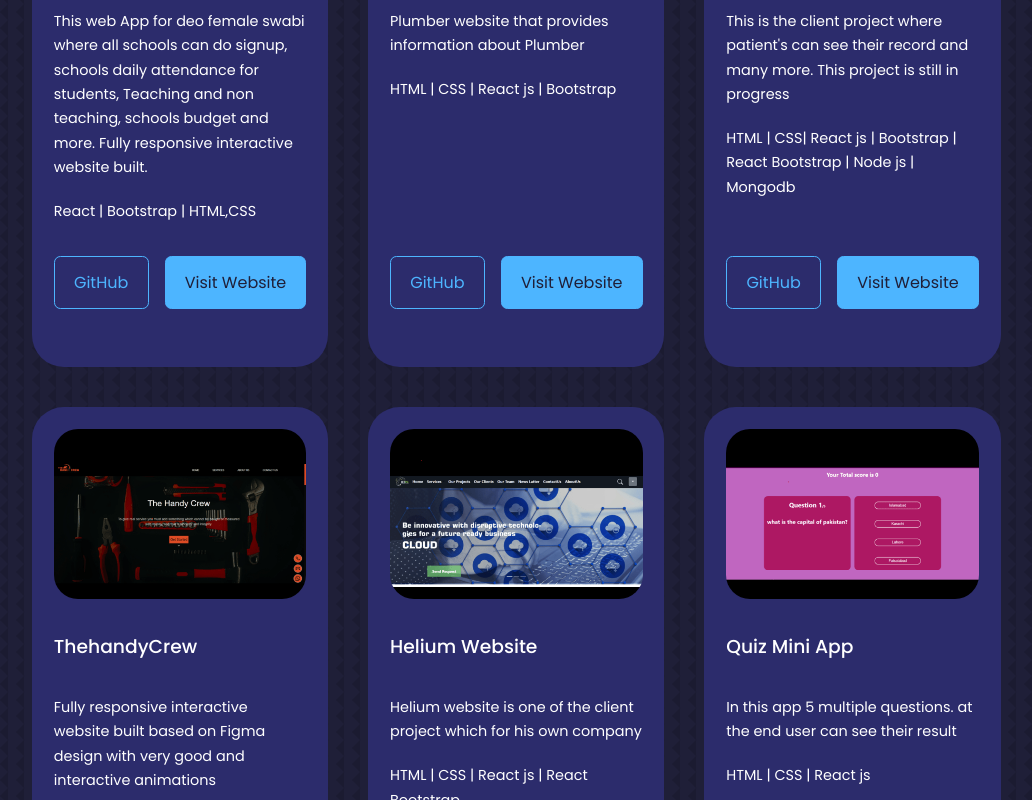
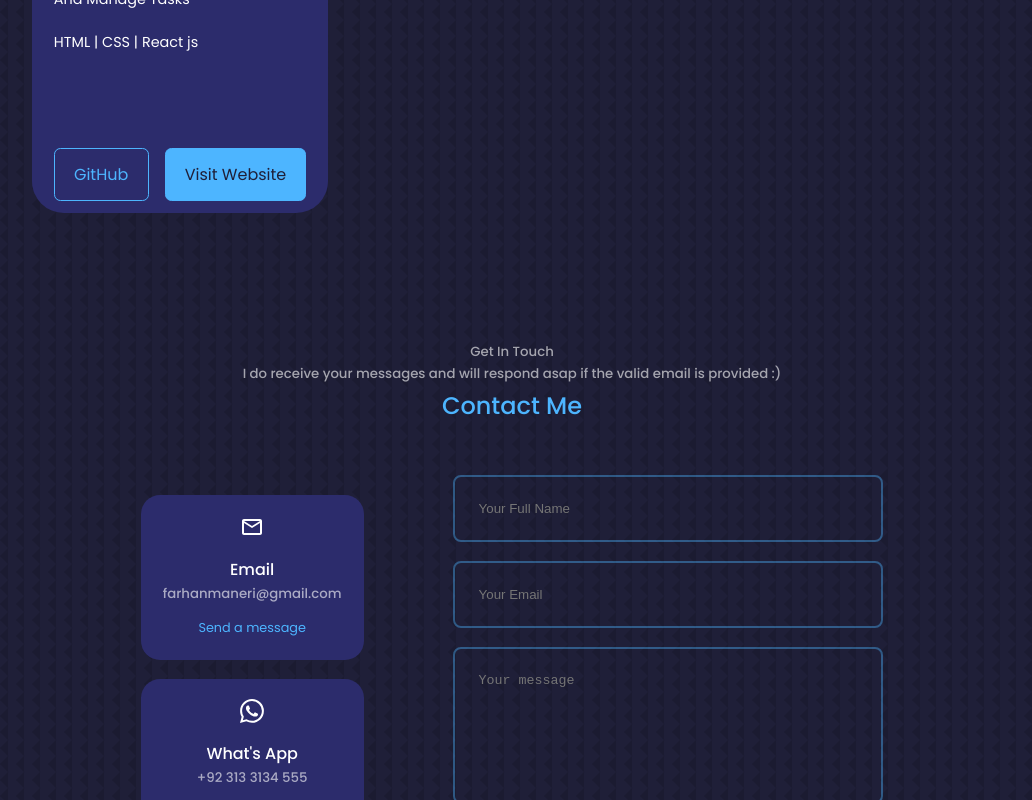
Before and after one commit to farhanmaneri/myPortfolio, a React (Create React App) app: page / in a window 1280 px wide. Shown: the part 2860-3660 px from the top of the page, without its empty margins (128-1160 px from the left). Built offline with nearby package versions, Linux system fonts and the light colour scheme.

Commit message:
portfolia update

```diff
--- a/src/components/experience/Experience.jsx
+++ b/src/components/experience/Experience.jsx
@@ -117,7 +117,7 @@ function Experience() {
               <BsPatchCheckFill className="experience__details-icon" />
               <div>
                 <h4>Vercel</h4>
-                <small className="text-light">Experience</small>
+                <small className="text-light">Intermediate</small>
               </div>
             </article>
             {/* <article className="experience__details">
--- a/src/components/portfolio/Portfolio.jsx
+++ b/src/components/portfolio/Portfolio.jsx
@@ -7,79 +7,79 @@ import portfolio3 from "./../../assets/assets/portfolio3.png";
 import portfolio4 from "./../../assets/assets/portfolio4.png";
 import portfolio5 from "./../../assets/assets/portfolio5.png";
 import portfolio6 from "./../../assets/assets/portfolio6.png";
-import portfolio7 from "./../../assets/assets/portfolio7.png";
+import portfolio7 from "./../../assets/assets/todoScreen.jpg";
 import portfolio8 from "./../../assets/assets/portfolio8.png";
 // import portfolio9 from './../../assets/assets/portfolio9.png'
 
 function Portfolio() {
   const soloProjects = [
-    {
-      id: 1,
-      title: "Deofswabi",
-      img: portfolio,
-      description:
-        "This web App for deo female swabi where all schools can do signup, schools daily attendance for students, Teaching and non teaching, schools budget and more. Fully responsive interactive website built.",
-      technologies: "React | Bootstrap | HTML,CSS",
-      link: "https://deofswabi.com",
-      github: "https://github.com/imrookhan44/Deoswabi",
-    },
-    {
-      id: 2,
-      title: "Plumber Website",
-      img: portfolio1,
-      description:
-        "Plumber website that provides information about Plumber",
-      technologies: "HTML | CSS | React js | Bootstrap ",
-      link: "https://plumberwebapp.netlify.app",
-      github: "https://github.com/imrookhan44/plumber-website",
-    },
-    {
-      id: 3,
-      title: "HealthCare Web App",
-      img: portfolio2,
-      description: "This is the client project where patient's can see their record and many more. This project is still in progress",
-      technologies: "HTML | CSS| React js | Bootstrap | React Bootstrap | Node js | Mongodb",
-      link: "https://health22.netlify.app",
-      github: "https://github.com/imrookhan44/health-care",
-    },
-    {
-      id: 4,
-      title: "ThehandyCrew",
-      img: portfolio3,
-      description:
-        "Fully responsive interactive website built based on Figma design with very good and interactive animations",
-      technologies: "HTML | CSS | React js | React bootstrap | Bootstrap ",
-      link: "https://thehandycrew.netlify.app",
-      github: "https://github.com/imrookhan44/thehandycrew",
-    },
-    {
-      id: 5,
-      title: "Helium Website",
-      img: portfolio4,
-      description:
-        "Helium website is one of the client project which for his own company",
-      technologies: "HTML | CSS | React js | React Bootstrap",
-      link: "https://pensive-neumann-9cf4a2.netlify.app",
-      github: "https://github.com/imrookhan44/helium-website",
-    },
-    {
-      id: 6,
-      title: "Quiz Mini App",
-      img: portfolio5,
-      description:"In this app 5 multiple questions. at the end user can see their result",
-      technologies: "HTML | CSS | React js",
-      link: "https://smallquizapp.netlify.app",
-      github: "https://github.com/imrookhan44/quiz-app",
-    },
-    {
-      id: 7,
-      title: "Ricoma App",
-      img: portfolio6,
-      description:"Developed based on Figma designed",
-      technologies: "JavaScript | Scss | Python",
-      link: "https://fantastic-phoenix-26c2ed.netlify.app",
-      github: "https://github.com/imrookhan44/ricomaapp",
-    },
+    // {
+    //   id: 1,
+    //   title: "Deofswabi",
+    //   img: portfolio,
+    //   description:
+    //     "This web App for deo female swabi where all schools can do signup, schools daily attendance for students, Teaching and non teaching, schools budget and more. Fully responsive interactive website built.",
+    //   technologies: "React | Bootstrap | HTML,CSS",
+    //   link: "https://deofswabi.com",
+    //   github: "https://github.com/imrookhan44/Deoswabi",
+    // },
+    // {
+    //   id: 2,
+    //   title: "Plumber Website",
+    //   img: portfolio1,
+    //   description:
+    //     "Plumber website that provides information about Plumber",
+    //   technologies: "HTML | CSS | React js | Bootstrap ",
+    //   link: "https://plumberwebapp.netlify.app",
+    //   github: "https://github.com/imrookhan44/plumber-website",
+    // },
+    // {
+    //   id: 3,
+    //   title: "HealthCare Web App",
+    //   img: portfolio2,
+    //   description: "This is the client project where patient's can see their record and many more. This project is still in progress",
+    //   technologies: "HTML | CSS| React js | Bootstrap | React Bootstrap | Node js | Mongodb",
+    //   link: "https://health22.netlify.app",
+    //   github: "https://github.com/imrookhan44/health-care",
+    // },
+    // {
+    //   id: 4,
+    //   title: "ThehandyCrew",
+    //   img: portfolio3,
+    //   description:
+    //     "Fully responsive interactive website built based on Figma design with very good and interactive animations",
+    //   technologies: "HTML | CSS | React js | React bootstrap | Bootstrap ",
+    //   link: "https://thehandycrew.netlify.app",
+    //   github: "https://github.com/imrookhan44/thehandycrew",
+    // },
+    // {
+    //   id: 5,
+    //   title: "Helium Website",
+    //   img: portfolio4,
+    //   description:
+    //     "Helium website is one of the client project which for his own company",
+    //   technologies: "HTML | CSS | React js | React Bootstrap",
+    //   link: "https://pensive-neumann-9cf4a2.netlify.app",
+    //   github: "https://github.com/imrookhan44/helium-website",
+    // },
+    // {
+    //   id: 6,
+    //   title: "Quiz Mini App",
+    //   img: portfolio5,
+    //   description:"In this app 5 multiple questions. at the end user can see their result",
+    //   technologies: "HTML | CSS | React js",
+    //   link: "https://smallquizapp.netlify.app",
+    //   github: "https://github.com/imrookhan44/quiz-app",
+    // },
+    // {
+    //   id: 7,
+    //   title: "Ricoma App",
+    //   img: portfolio6,
+    //   description:"Developed based on Figma designed",
+    //   technologies: "JavaScript | Scss | Python",
+    //   link: "https://fantastic-phoenix-26c2ed.netlify.app",
+    //   github: "https://github.com/imrookhan44/ricomaapp",
+    // },
     {
       id: 8,
       title: "To Do App",
@@ -87,20 +87,20 @@ function Portfolio() {
       description:
         "User Friendly App To Plan Your Day And Manage Tasks",
       technologies: "HTML | CSS | React js",
-      link: "https://todo-web-app2k22.netlify.app/",
-      github: "https://github.com/imrookhan44/Todo-app",
+      link: "https://todo-app-umber-psi.vercel.app/",
+      github: "https://github.com/farhanmaneri/todoApp",
     },
-    {
-      id: 9,
-      title: "Complaint Management System",
-      img: portfolio8,
-      description:
-        "Complaint management System is a web app which developed for the woman university where student's can complaint the problems they are facing",
-      technologies:
-        "HTML | CSS | React js | Bootstrap | React Bootstrap | Node js | Express js | Mongodb",
-      link: "https://complaint-management-system2k22.netlify.app",
-      github: "https://github.com/imrookhan44/complaint-system-frontend.",
-    },
+    // {
+    //   id: 9,
+    //   title: "Complaint Management System",
+    //   img: portfolio8,
+    //   description:
+    //     "Complaint management System is a web app which developed for the woman university where student's can complaint the problems they are facing",
+    //   technologies:
+    //     "HTML | CSS | React js | Bootstrap | React Bootstrap | Node js | Express js | Mongodb",
+    //   link: "https://complaint-management-system2k22.netlify.app",
+    //   github: "https://github.com/imrookhan44/complaint-system-frontend.",
+    // },
   ];
   return (
     <section id="portfolio">
```
Also changed, not shown: src/assets/assets/todoScreen.jpg (added).
